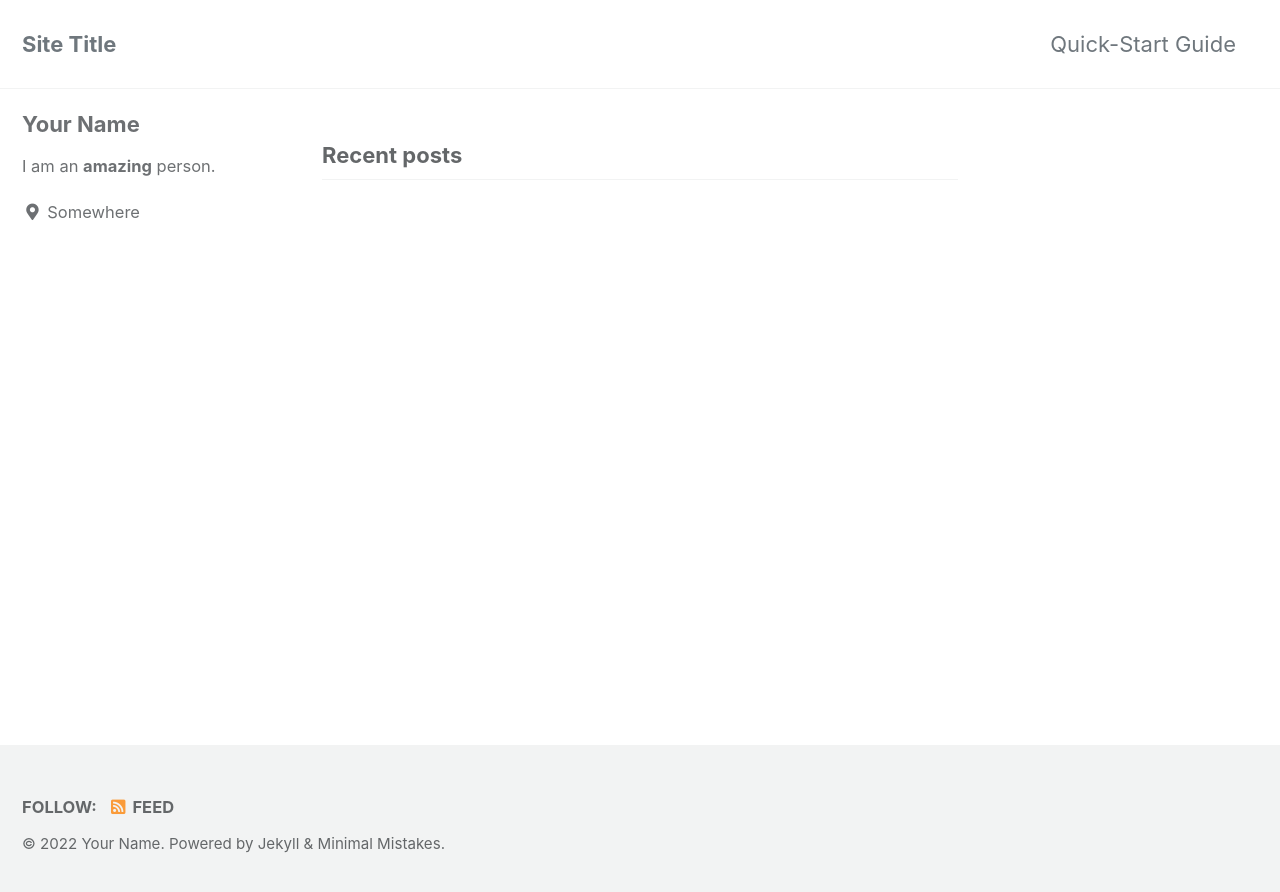
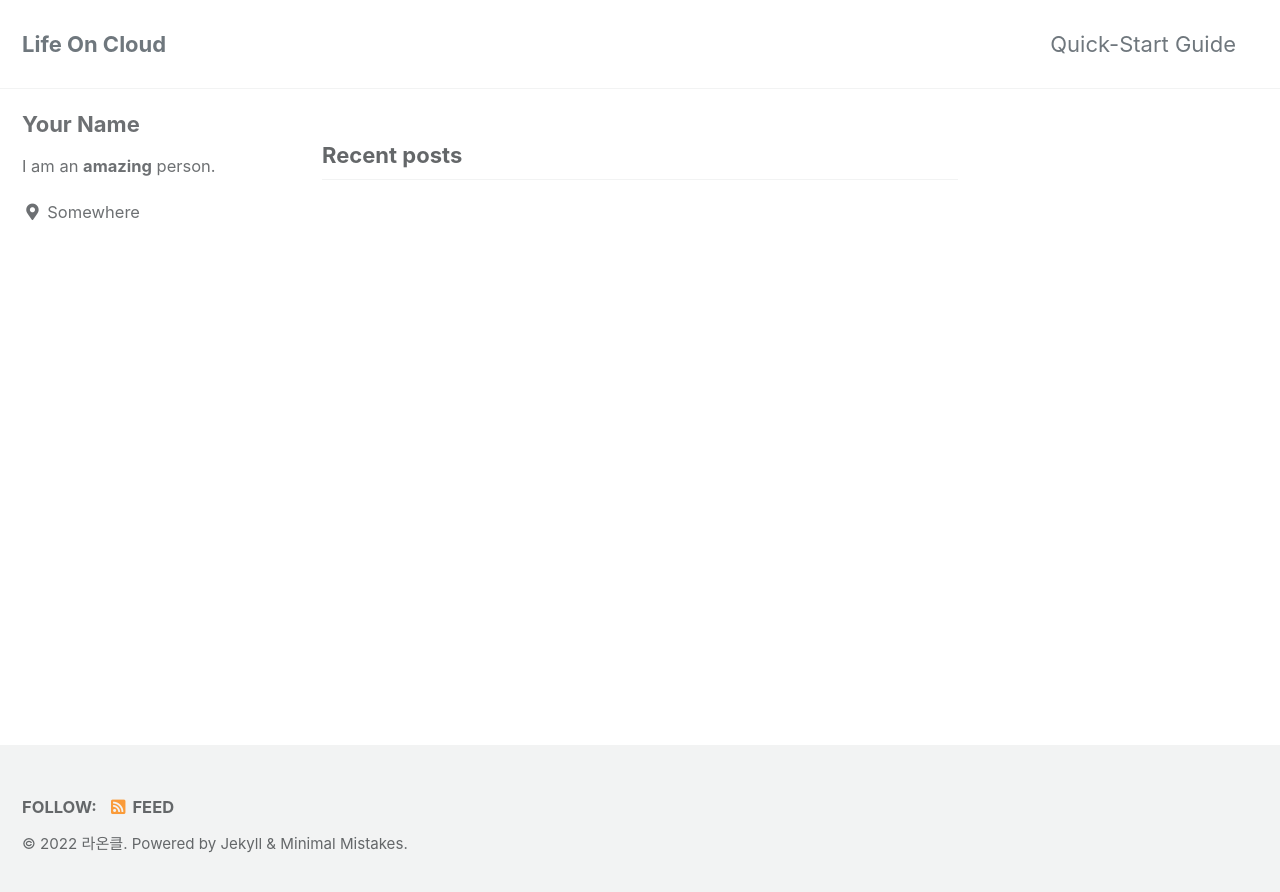
Before and after one commit to lifeoncloud/lifeoncloud.github.io, a Jekyll site: the page built from index.html, in a window 1280 px wide. Shown: the top 892 px of the page. Built offline with Jekyll 4.4.1, drawn with Linux system fonts in a browser that asks for light colours; cached includes are drawn as plain includes; the list of posts is cut into pages by our own code.

Commit message:
사이트 이름 변경

```diff
--- a/_config.yml
+++ b/_config.yml
@@ -16,11 +16,11 @@ minimal_mistakes_skin    : "default" # "air", "aqua", "contrast", "dark", "dirt"
 
 # Site Settings
 locale                   : "en-US"
-title                    : "Site Title"
+title                    : "Life On Cloud"
 title_separator          : "-"
 subtitle                 : # site tagline that appears below site title in masthead
-name                     : "Your Name"
-description              : "An amazing website."
+name                     : "라온클"
+description              : "즐겁게 끄적끄적하는 블로그"
 url                      : # the base hostname & protocol for your site e.g. "https://mmistakes.github.io"
 baseurl                  : # the subpath of your site, e.g. "/blog"
 repository               : # GitHub username/repo-name e.g. "mmistakes/minimal-mistakes"
```
